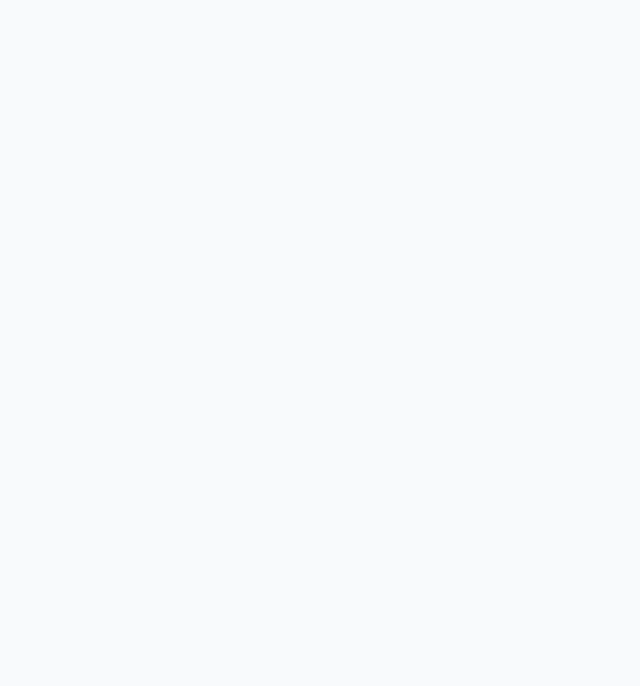
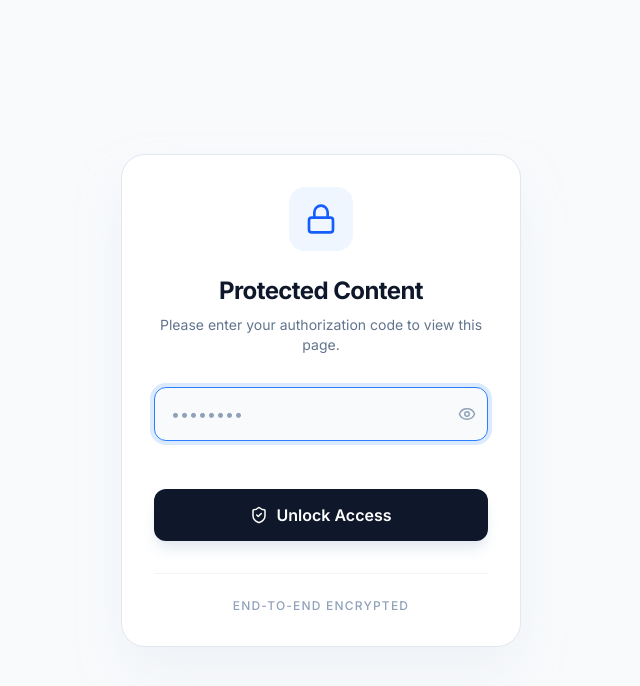
Before and after one commit to MuneerAhmed07/quizpro-app, a React (Vite) app: page / in a window 1280 px wide. Shown: the top 686 px of the page, without its empty margins (319-959 px from the left). Built offline with nearby package versions, Linux system fonts and the light colour scheme.

Commit message:
pass-update

```diff
--- a/src/App.tsx
+++ b/src/App.tsx
@@ -11,7 +11,7 @@ import PasswordGate from './PasswordGate';
 
 function App() {
   return (
-    // <PasswordGate>
+    <PasswordGate>
     <Router basename="/quizpro-app/">
       <div className="flex flex-col min-h-screen">
 
@@ -46,7 +46,7 @@ function App() {
 
       </div>
     </Router>
-    // </PasswordGate>
+    </PasswordGate>
   );
 }
 
```
